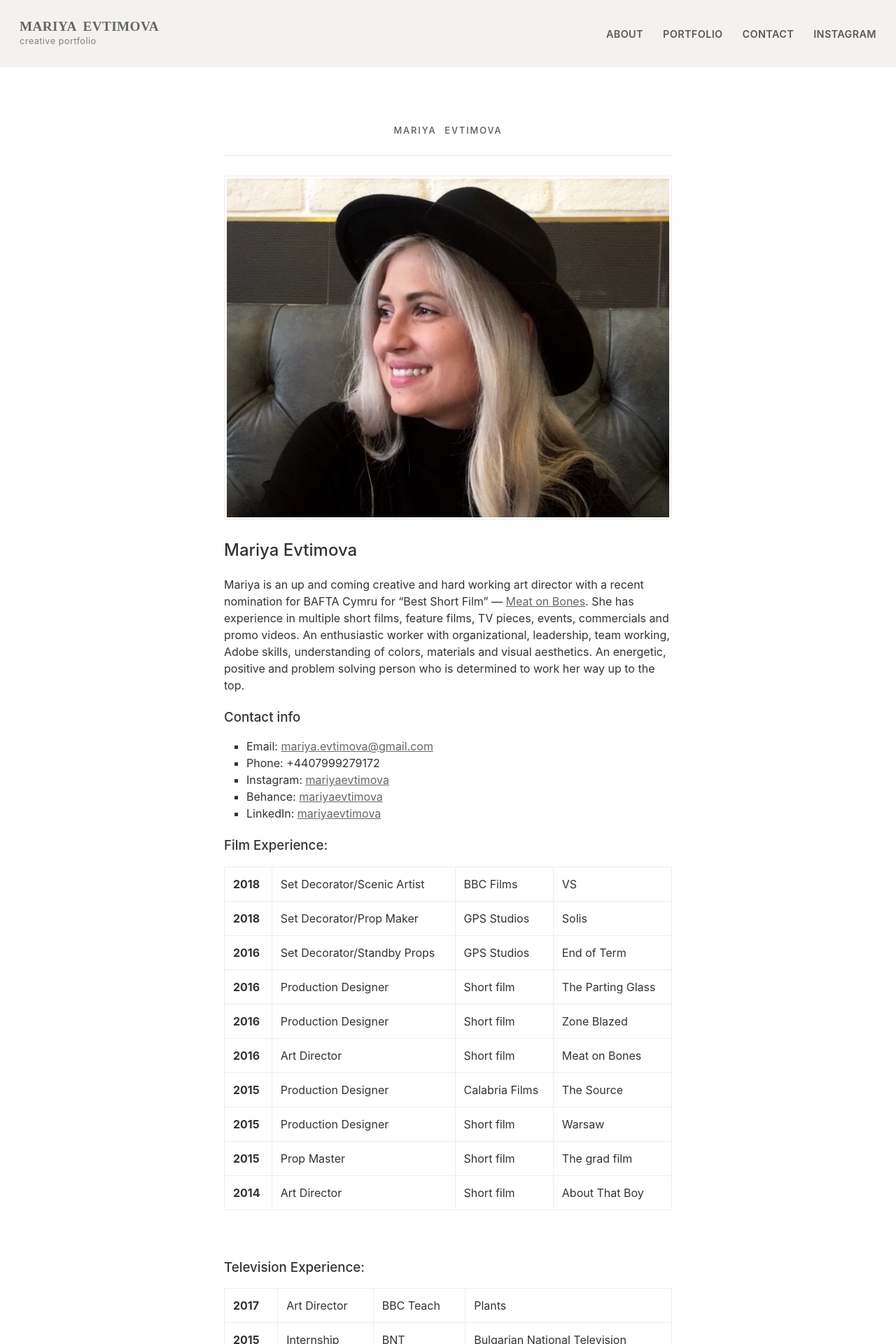
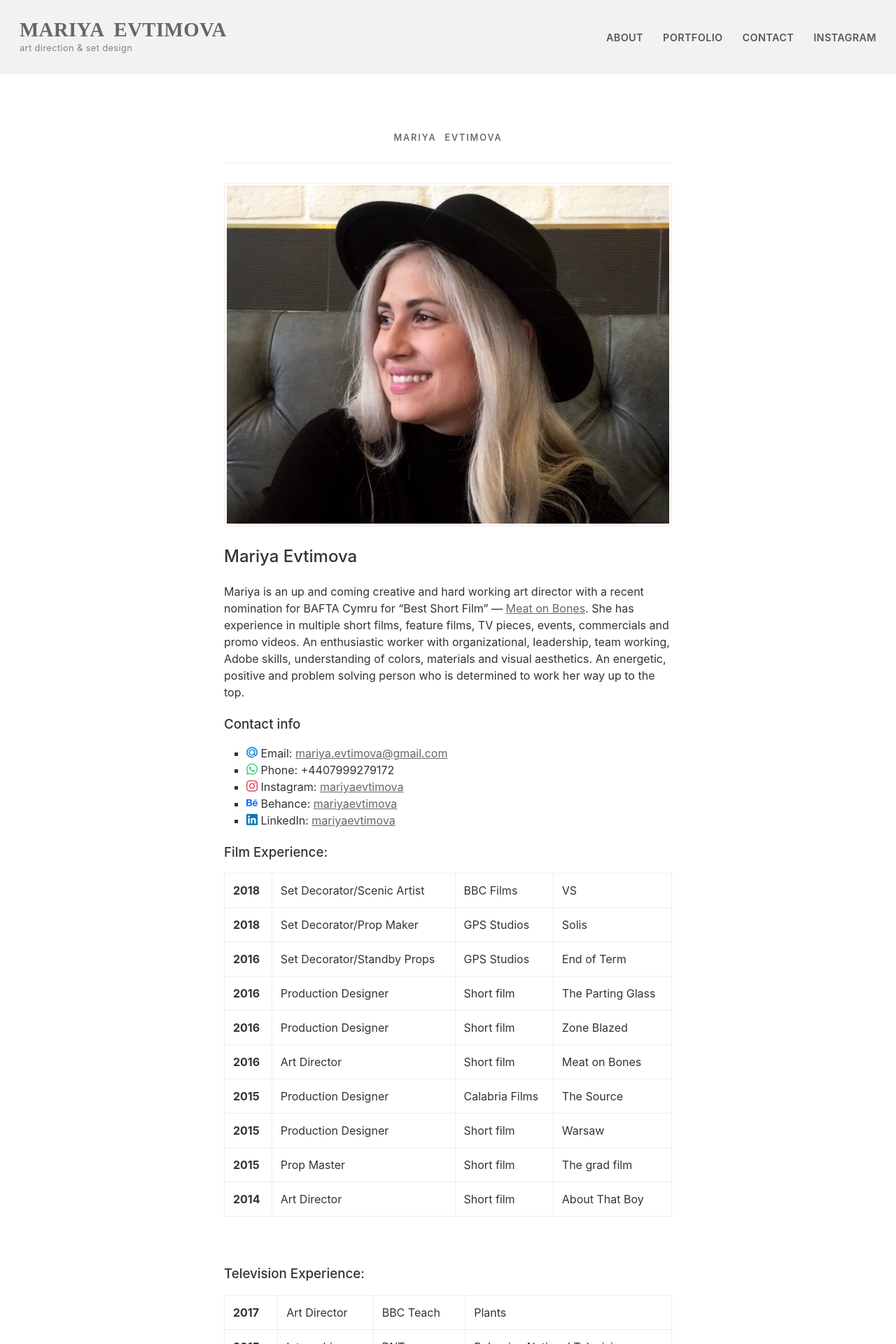
Before and after one commit to mariyaevtimova/mariyaevtimova.github.io, a Jekyll site: the page built from pages/about.md, in a window 1280 px wide. Shown: the top 1920 px of the page at 70% size. Built offline with Jekyll 4.4.1, drawn with Linux system fonts in a browser that asks for light colours; nearby versions of some CDN libraries; some web fonts are replaced.

Commit message:
portfolio

```diff
--- a/_config.yml
+++ b/_config.yml
@@ -1,5 +1,5 @@
 title:       "Mariya Evtimova"
-subtitle:    "creative portfolio"
+subtitle:    "art direction & set design"
 description: "Mariya is an up and coming creative and hard working art director with a recent nomination for BAFTA Cymru for Best short film"
 url:         "https://mariyaevtimova.github.io"
 baseurl:     ""
--- a/_sass/_main.scss
+++ b/_sass/_main.scss
@@ -596,7 +596,7 @@ label>input[type=checkbox] {
   font-family: "Love Ya Like A Sister", cursive;
   -webkit-font-smoothing: antialiased;
   -moz-osx-font-smoothing: grayscale;
-  font-size: 1.2em;
+  font-size: 1.8em;
   font-weight: 700;
   line-height: 1;
   margin: 0;
--- a/_sass/_misc.scss
+++ b/_sass/_misc.scss
@@ -548,3 +548,53 @@
   width: 100%;
   border: 0;
   }
+
+
+
+
+  @font-face {
+  font-family: 'icomoon';
+  src:  url('/assets/fonts/icomoon.eot?9v48v9');
+  src:  url('/assets/fonts/icomoon.eot?9v48v9#iefix') format('embedded-opentype'),
+    url('/assets/fonts/icomoon.ttf?9v48v9') format('truetype'),
+    url('/assets/fonts/icomoon.woff?9v48v9') format('woff'),
+    url('/assets/fonts/icomoon.svg?9v48v9#icomoon') format('svg');
+  font-weight: normal;
+  font-style: normal;
+}
+
+[class^="icon-"], [class*=" icon-"] {
+  /* use !important to prevent issues with browser extensions that change fonts */
+  font-family: 'icomoon' !important;
+  speak: none;
+  font-style: normal;
+  font-weight: normal;
+  font-variant: normal;
+  text-transform: none;
+  line-height: 1;
+
+  /* Better Font Rendering =========== */
+  -webkit-font-smoothing: antialiased;
+  -moz-osx-font-smoothing: grayscale;
+}
+
+.icon-behance:before {
+  content: "\e900";
+  color: #1769ff;
+}
+.icon-instagram:before {
+  content: "\e901";
+  color: #e4405f;
+}
+.icon-linkedin:before {
+  content: "\e902";
+  color: #0077b5;
+}
+.icon-mail:before {
+  content: "\e903";
+  color: #168de2;
+}
+.icon-phone:before {
+  content: "\e904";
+  color: #25d366;
+}
--- a/index.html
+++ b/index.html
@@ -13,7 +13,7 @@ description: "Mariya Evtimova is an up and coming Art Director and Production De
 <li><img src="/assets/img/6.jpg" alt=""></li>
 </ul>
 
-<h2>Welcome to the website and creative portfolio of Mariya Evtimova</h2>
+<h2></h2>
 
 <p>Mariya is an up and coming creative and hard working art director with a recent nomination for BAFTA Cymru for "Best short film" &mdash; Meat on Bones. <a href="/about/">Read more about Mariya</a></p>
 
--- a/pages/about.md
+++ b/pages/about.md
@@ -14,11 +14,11 @@ Mariya is an up and coming creative and hard working art director with a recent
 
 ### Contact info
 
-- Email: <a href="/contact/">mariya.evtimova@gmail.com</a>
-- Phone: +4407999279172
-- Instagram: <a href="https://instagram.com/{{ site.author.instagram }}">{{ site.author.instagram }}</a>
-- Behance: <a href="https://behance.com/{{ site.author.behance }}">{{ site.author.behance }}</a>
-- LinkedIn: <a href="https://linkedin.com/{{ site.author.linkedin }}">{{ site.author.linkedin }}</a>
+- <span class="icon-mail"></span> Email: <a href="/contact/">mariya.evtimova@gmail.com</a>
+- <span class="icon-phone"></span> Phone: +4407999279172
+- <span class="icon-instagram"></span> Instagram: <a href="https://instagram.com/{{ site.author.instagram }}">{{ site.author.instagram }}</a>
+- <span class="icon-behance"></span> Behance: <a href="https://behance.com/{{ site.author.behance }}">{{ site.author.behance }}</a>
+- <span class="icon-linkedin"></span> LinkedIn: <a href="https://linkedin.com/{{ site.author.linkedin }}">{{ site.author.linkedin }}</a>
 
 ### Film Experience:
 
```
Also changed, not shown: pages/contact.html (deleted, +0 -17 lines), pages/contact.md (added, +22 -0 lines), pages/portfolio.html (+6 -4 lines), assets/fonts/icomoon.ttf, assets/fonts/icomoon.woff, assets/img/endofterm.jpg, assets/img/thesource.jpg (added), assets/img/warsaw.jpg (added), 2 other files.
